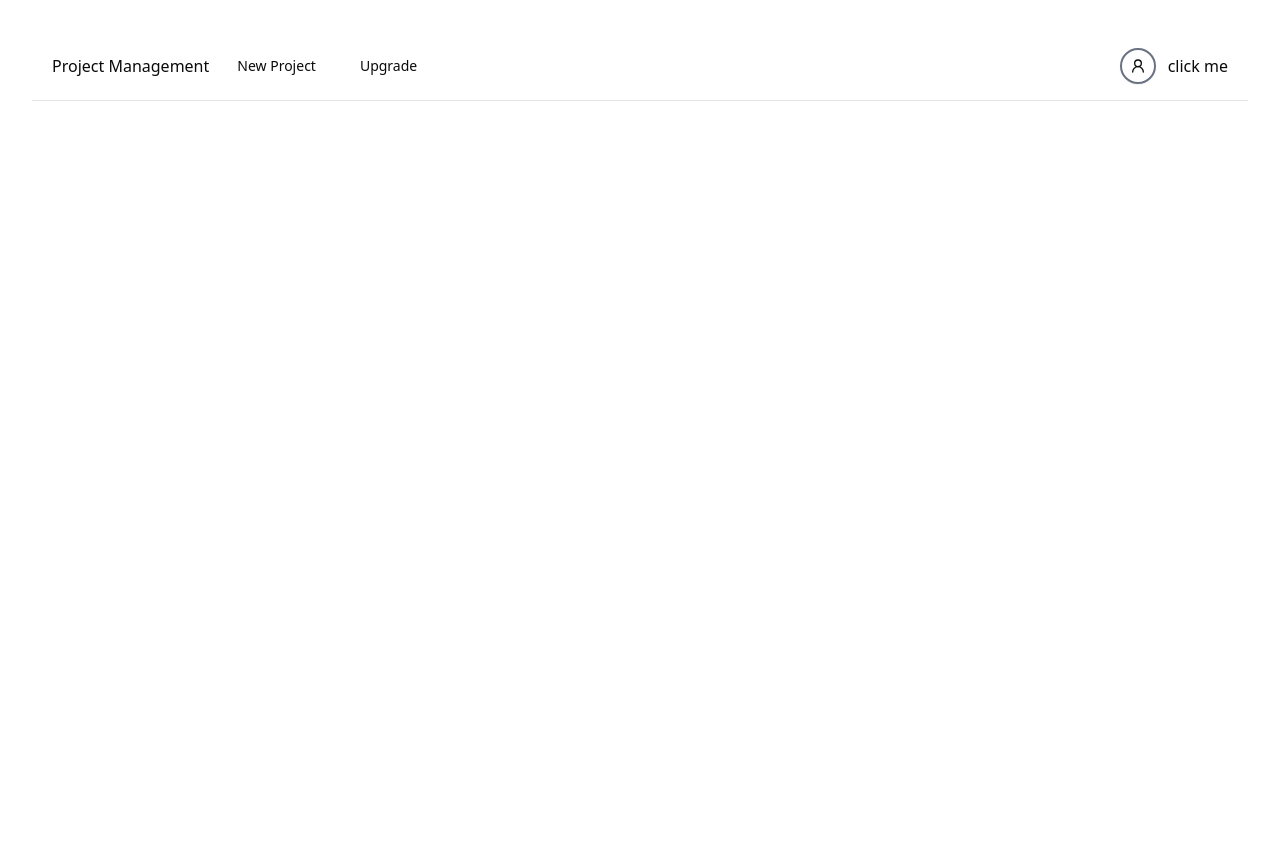
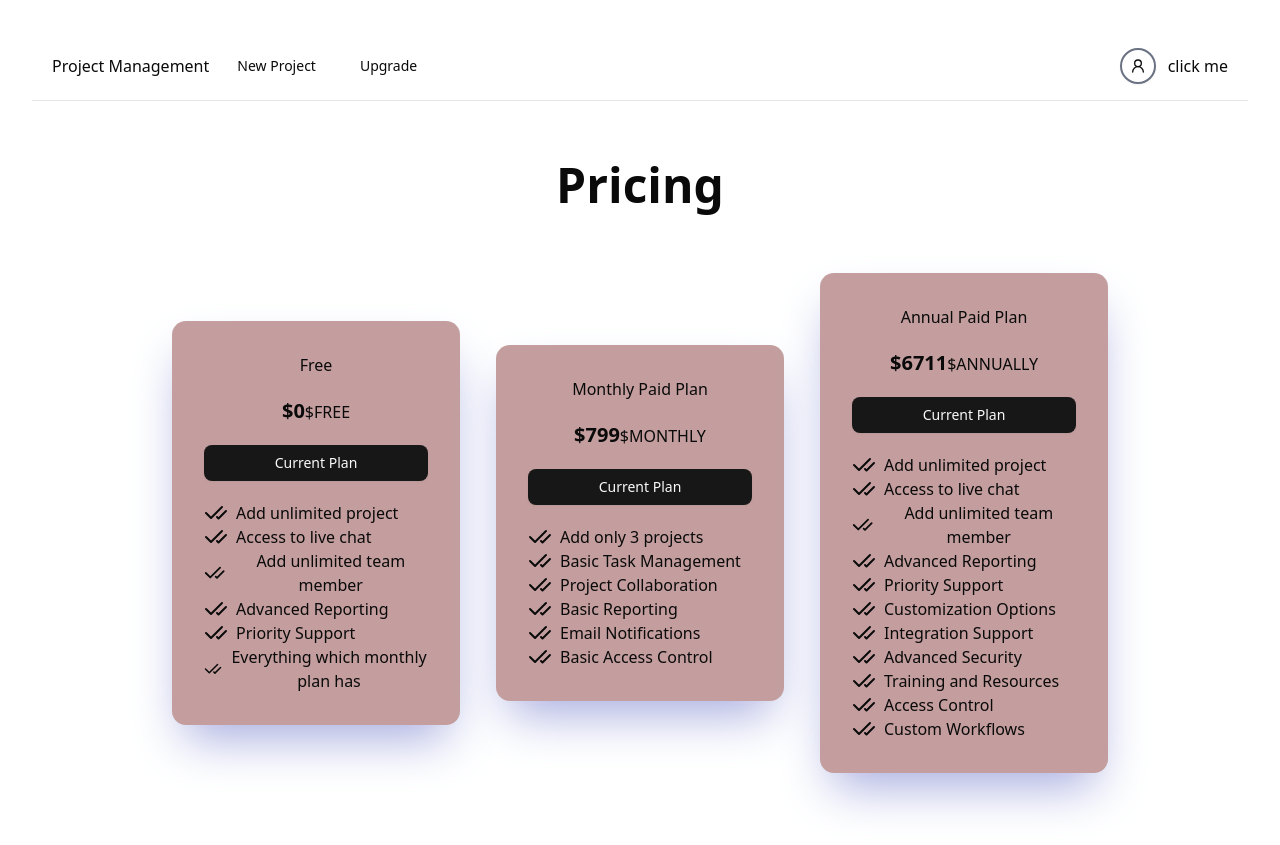
Before and after one commit to rohit-cpp/Project_Management_System_backend, a React (Vite) app: page /upgrade_plan in a window 1280 px wide. Before the commit the page ends 800 px from the top, so only its background shows below. Built offline with nearby package versions, Linux system fonts and the light colour scheme.

Commit message:
subscription plan complted

```diff
--- a/src/App.jsx
+++ b/src/App.jsx
@@ -9,6 +9,7 @@
 import { Route, Routes } from "react-router-dom";
 import ProjectDetails from "./pages/ProjectDetails/ProjectDetails";
 import IssueDetails from "./pages/IssueDetails/IssueDetails";
+import Subscription from "./pages/Subscription/Subscription";
 function App() {
   const [count, setCount] = useState(0);
 
@@ -22,6 +23,7 @@
           path="/project/:projectId/issue/:issueId"
           element={<IssueDetails />}
         />
+        <Route path="/upgrade_plan" element={<Subscription />} />
       </Routes>
     </div>
   );
--- a/src/pages/Navbar/Navbar.jsx
+++ b/src/pages/Navbar/Navbar.jsx
@@ -38,7 +38,9 @@
               <CreateProjectForm />
             </DialogContent>
           </Dialog>
-          <Button variant="ghost">Upgrade</Button>
+          <Button onClick={() => navigate("/upgrade_plan")} variant="ghost">
+            Upgrade
+          </Button>
         </div>
         <div className="flex gap-3 items-center">
           <DropdownMenu>
--- /dev/null
+++ b/src/pages/Subscription/Subscription.jsx
@@ -0,0 +1,74 @@
+import React from "react";
+
+import { Button } from "@/components/ui/button";
+import SubscriptionCard from "./SubscriptionCard";
+
+const paidplans = [
+  "Add only 3 projects",
+  "Basic Task Management",
+  "Project Collaboration",
+  "Basic Reporting",
+  "Email Notifications",
+  "Basic Access Control",
+];
+const annualPlan = [
+  "Add unlimited project",
+  "Access to live chat",
+  "Add unlimited team member",
+  "Advanced Reporting",
+  "Priority Support",
+  "Customization Options",
+  "Integration Support",
+  "Advanced Security",
+  "Training and Resources",
+  "Access Control",
+  "Custom Workflows",
+];
+
+const freePlan = [
+  "Add unlimited project",
+  "Access to live chat",
+  "Add unlimited team member",
+  "Advanced Reporting",
+  "Priority Support",
+  "Everything which monthly plan has",
+];
+
+const Subscription = () => {
+  return (
+    <div className="p-10">
+      <h1 className="text-5xl font-semibold py-5 pb-16 text-center">Pricing</h1>
+      <div className="flex flex-col lg:flex-row justify-center items-center gap-9">
+        <SubscriptionCard
+          data={{
+            planName: "Free",
+            features: freePlan,
+            planType: "FREE",
+            price: 0,
+            buttonName: true ? "Current Plan" : "Get Started",
+          }}
+        />
+        <SubscriptionCard
+          data={{
+            planName: "Monthly Paid Plan",
+            features: paidplans,
+            planType: "MONTHLY",
+            price: 799,
+            buttonName: true ? "Current Plan" : "Get Started",
+          }}
+        />
+        <SubscriptionCard
+          data={{
+            planName: "Annual Paid Plan",
+            features: annualPlan,
+            planType: "ANNUALLY",
+            price: 6711,
+            buttonName: true ? "Current Plan" : "Get Started",
+          }}
+        />
+      </div>{" "}
+    </div>
+  );
+};
+
+export default Subscription;
--- /dev/null
+++ b/src/pages/Subscription/SubscriptionCard.jsx
@@ -0,0 +1,35 @@
+import React from "react";
+// import {
+//   Card,
+//   CardAction,
+//   CardContent,
+//   CardDescription,
+//   CardFooter,
+//   CardHeader,
+//   CardTitle,
+// } from "@/components/ui/card";
+import { Button } from "@/components/ui/button";
+import { CheckCheckIcon } from "lucide-react";
+const SubscriptionCard = ({ data }) => {
+  return (
+    <div className="rounded-xl bg-[#c49e9e] bg-opacity-20 shadow-[#a6abde] shadow-2xl card p-5 space-y-5 w-[18rem]">
+      <p>{data.planName}</p>
+      <p>
+        <span className="text-xl font-semibold">${data.price}</span>
+        <span>${data.planType}</span>
+      </p>
+      {data.planType == "ANNUALY" && <p className="text-green-500">30% off</p>}
+      <Button className="w-full">{data.buttonName}</Button>
+      <div>
+        {data.features.map((item) => (
+          <div key={item} className="flex items-center gap-2">
+            <CheckCheckIcon />
+            <p>{item}</p>
+          </div>
+        ))}
+      </div>
+    </div>
+  );
+};
+
+export default SubscriptionCard;
```
